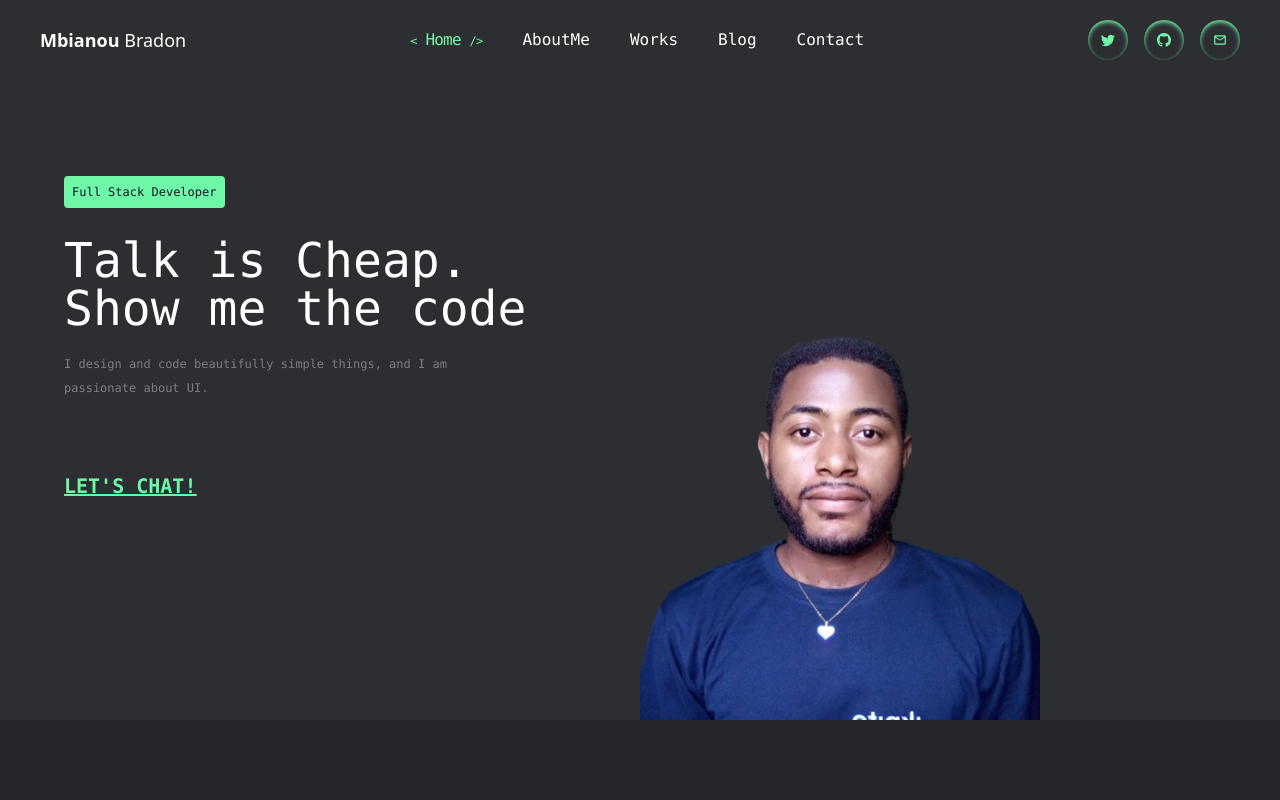
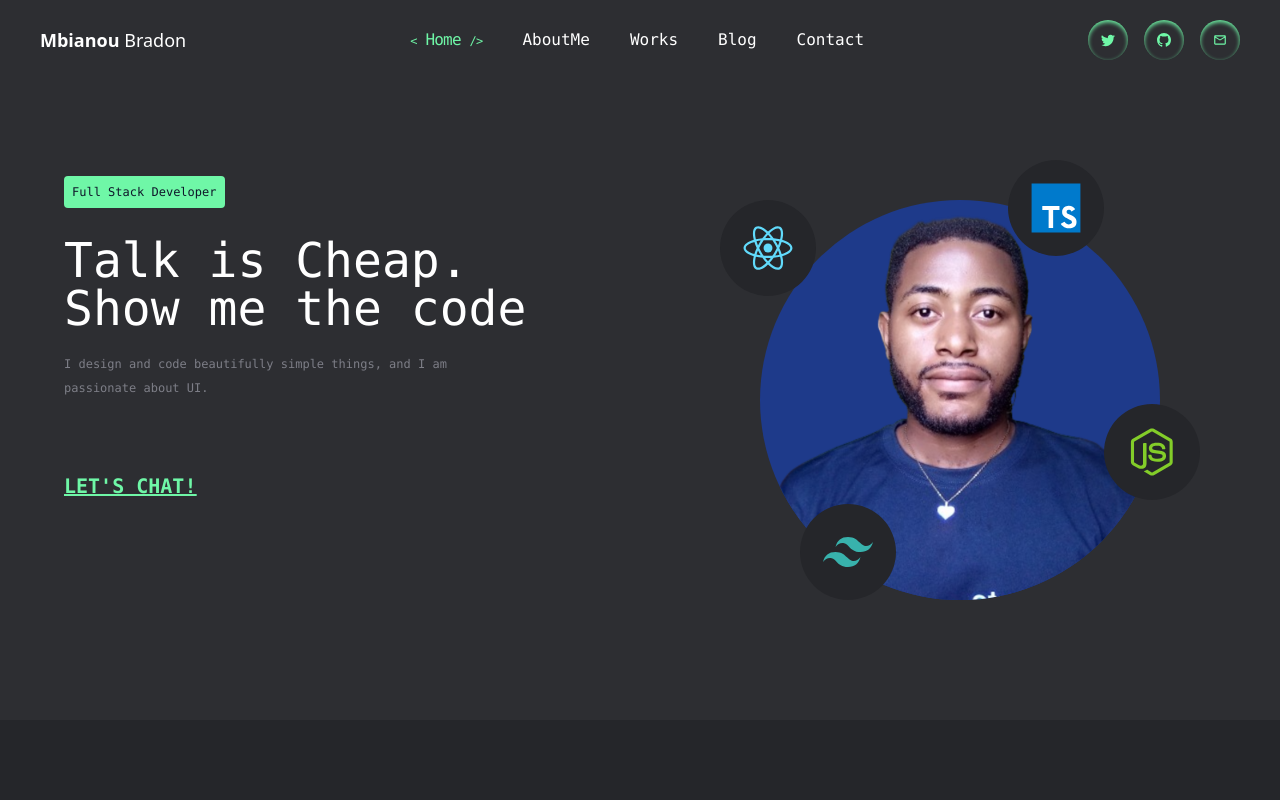
Before and after one commit to mbianou-bradon/My-Portfolio-website, a React (Create React App) app: page / in a window 1280 px wide. Shown: the top 800 px of the page. Built offline with nearby package versions, Linux system fonts and the light colour scheme.

Commit message:
Added Icons on HeroImage

```diff
--- a/src/components/Hero/Hero.tsx
+++ b/src/components/Hero/Hero.tsx
@@ -6,7 +6,7 @@ export default function Hero(){
 
     return (
         <div className="sm:h-[80vh] mb-[6.25rem] sm:mb-0">
-            <div className="grid grid-cols-1 md:grid-cols-2 h-full">
+            <div className="grid grid-cols-1 md:grid-cols-2 h-full gap-y-5">
                 <div className="h-[85%] sm:h-[70%] w-[90%] sm:w-[80%] my-auto mx-auto">
                     <div className="p-2 rounded bg-secondary text-slate-900 text-xs w-fit"><h2>Full Stack Developer</h2></div>
                     <div className="mt-7 mb-[4.5rem]">
@@ -20,7 +20,7 @@ export default function Hero(){
                         <a href="#">Let's Chat!</a>
                     </div>
                 </div>
-                <div className="hidden w-full h-full md:flex items-end">
+                <div className="w-full h-full col-start-1 row-start-1 md:col-start-2 flex items-center justify-center">
                     <HeroImage/>
                 </div>
             </div>
--- a/src/components/Hero/HeroImage.tsx
+++ b/src/components/Hero/HeroImage.tsx
@@ -1,10 +1,30 @@
 import React from 'react'
 import bradon_hero from "../../assets/images/bradon_hero.png"
+import { typescript, react, tailwindcss, nodejs,} from "../../assets/icons/iconsfile"
+
 
 function HeroImage() {
   return (
-    <div>
-      <img src={bradon_hero} alt="Bradon Profile" title="Bradon Profile" className="h-[80%] w-[80%] aspect-square object-center"/>
+    <div className="relative">
+      <div className="HeroIcon absolute top-0 -left-10">
+        <img src={react} title="React" alt="React" width="50" height="50"/>
+      </div>
+
+      <div className="HeroIcon absolute -top-10 right-14">
+        <img src={typescript} title="Typescript" alt="Typescript" width="50" height="50"/>
+      </div>
+
+      <div className="w-[15rem] sm:w-[25rem] h-[15rem] sm:h-[25rem] bg-blue-900 rounded-full flex items-center justify-center">
+        <img src={bradon_hero} alt="Bradon Profile" title="Bradon Profile" className="h-full w-full aspect-square object-center rounded-full"/>
+      </div>
+
+      <div className="HeroIcon absolute bottom-0 left-10">
+        <img src={tailwindcss} title="Tailwindcss" alt="Tailwindcss" width="50" height="50"/>
+      </div>
+
+      <div className="HeroIcon absolute -right-10 bottom-1/4">
+        <img src={nodejs} title="NodeJS" alt="NodeJS" width="50" height="50"/>
+      </div>
     </div>
   )
 }
--- a/src/index.css
+++ b/src/index.css
@@ -14,3 +14,7 @@
     @apply border-2 border-tertiary focus:border-secondary h-10 w-full
     text-sm text-tertiary rounded my-2 pl-4 bg-transparent focus:outline-none
 }
+
+.HeroIcon {
+    @apply w-24 h-24 rounded-full bg-[#25262a] flex items-center justify-center;
+}
```
